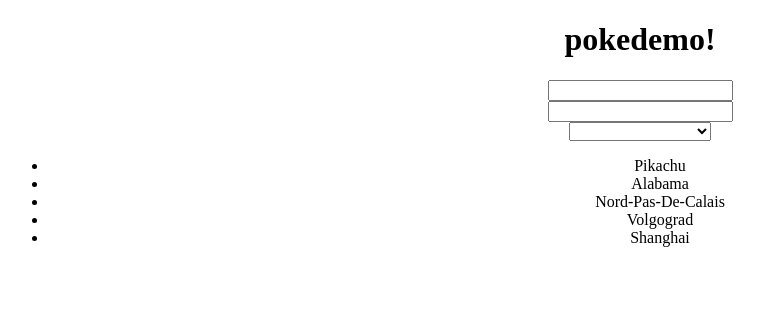
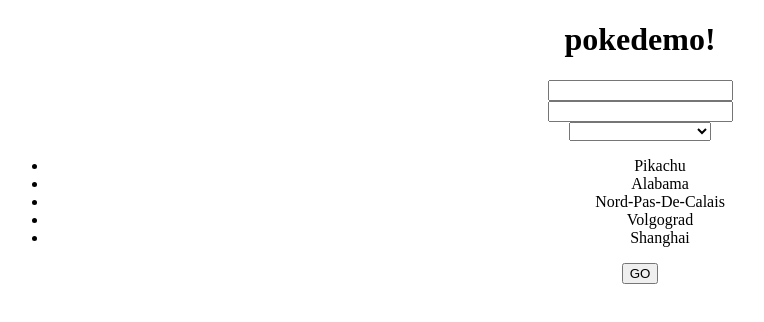
Before and after one commit to sanstepon5/TP2-WEB-Angular, an Angular app in the folder pokedemo/: page / in a window 1280 px wide. Shown: the top 322 px of the page, without its empty margins (0-764 px from the left). Built offline with nearby package versions, Linux system fonts and the light colour scheme.

Commit message:
q9 en cours

```diff
--- a/pokedemo/angular.json
+++ b/pokedemo/angular.json
@@ -102,5 +102,8 @@
         }
       }
     }
+  },
+  "cli": {
+    "analytics": false
   }
 }
--- a/pokedemo/src/app/chercheur-pokemon/chercheur-pokemon.component.html
+++ b/pokedemo/src/app/chercheur-pokemon/chercheur-pokemon.component.html
@@ -9,3 +9,4 @@
 <ul>
   <li *ngFor="let pokemon of pokemon_list | filterPokemonPipe:'name':selectedPokemonName">{{pokemon.name}}</li>
 </ul>
+<button (click)="go()">GO</button>
--- a/pokedemo/src/app/chercheur-pokemon/chercheur-pokemon.component.ts
+++ b/pokedemo/src/app/chercheur-pokemon/chercheur-pokemon.component.ts
@@ -18,4 +18,7 @@ export class ChercheurPokemonComponent {
   ];
 
   protected readonly navigator = navigator;
+  go(){
+    console.log(this.selectedPokemonName)
+  }
 }
```
